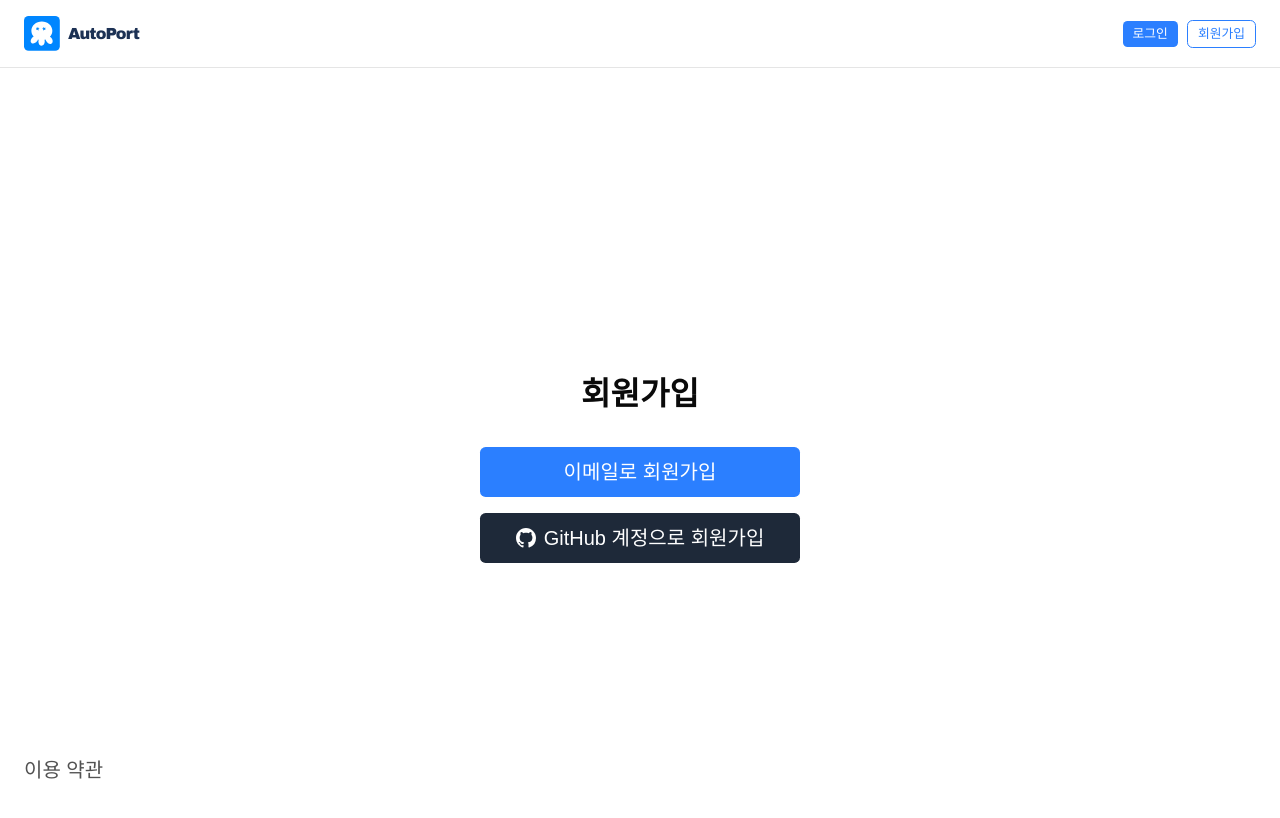
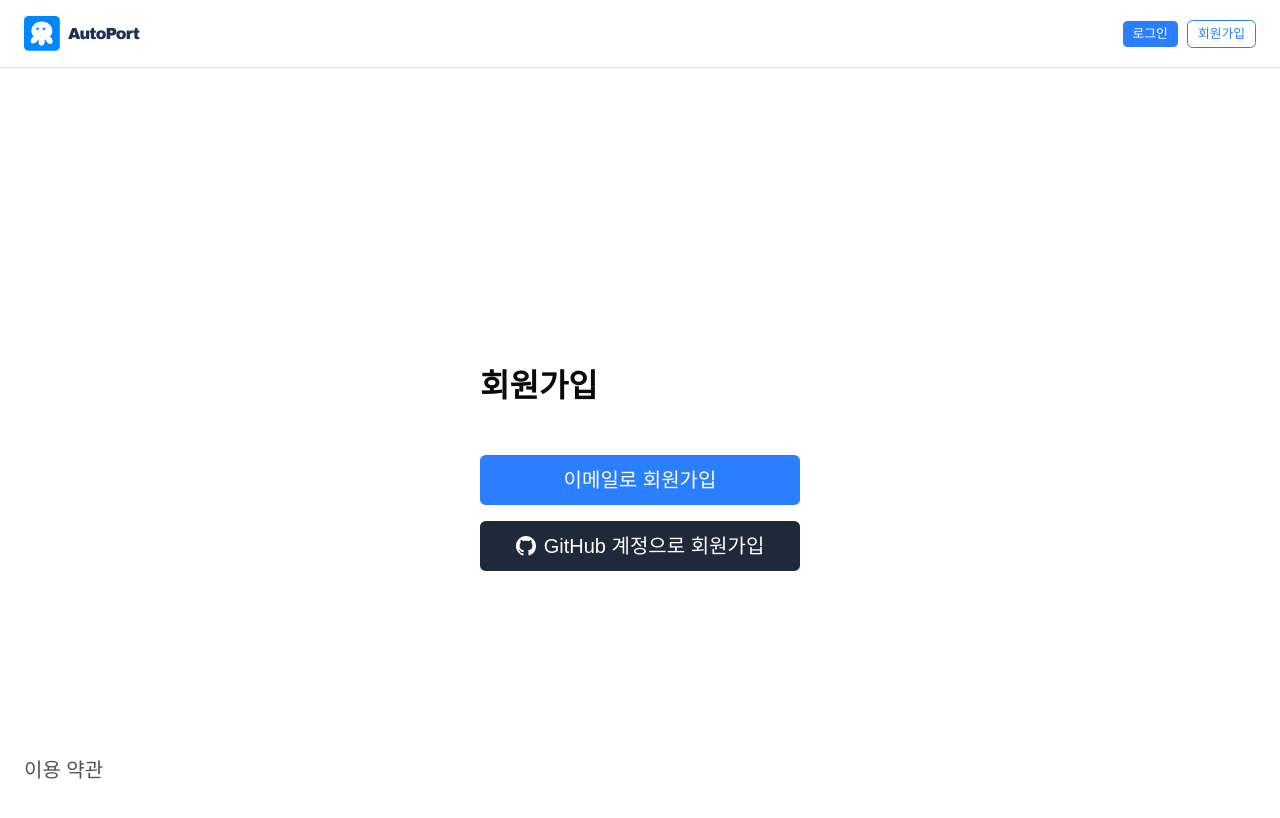
Before and after one commit to AutoportProject/autoport-fe, a Next.js app: page /signup in a window 1280 px wide. Shown: the top 818 px of the page. Built offline with nearby package versions, Linux system fonts and the light colour scheme; a web font is replaced by a local one.

Commit message:
refactor: section 태그 구조 개선 #1

```diff
--- a/src/features/auth/components/SignupSelectPage.tsx
+++ b/src/features/auth/components/SignupSelectPage.tsx
@@ -8,8 +8,8 @@ export default function SignupSelectPage() {
   return (
     <div className="flex flex-col min-h-screen">
       <div className="flex flex-col items-center justify-center flex-1">
-        <h1 className="title-bold mb-8">회원가입</h1>
         <section className="flex flex-col gap-4 w-80">
+          <h1 className="title-bold mb-8">회원가입</h1>
           <button
             onClick={() => router.push('/signup/email')}
             className="bg-blue-500 text-white py-3 rounded-md body-m"
```
